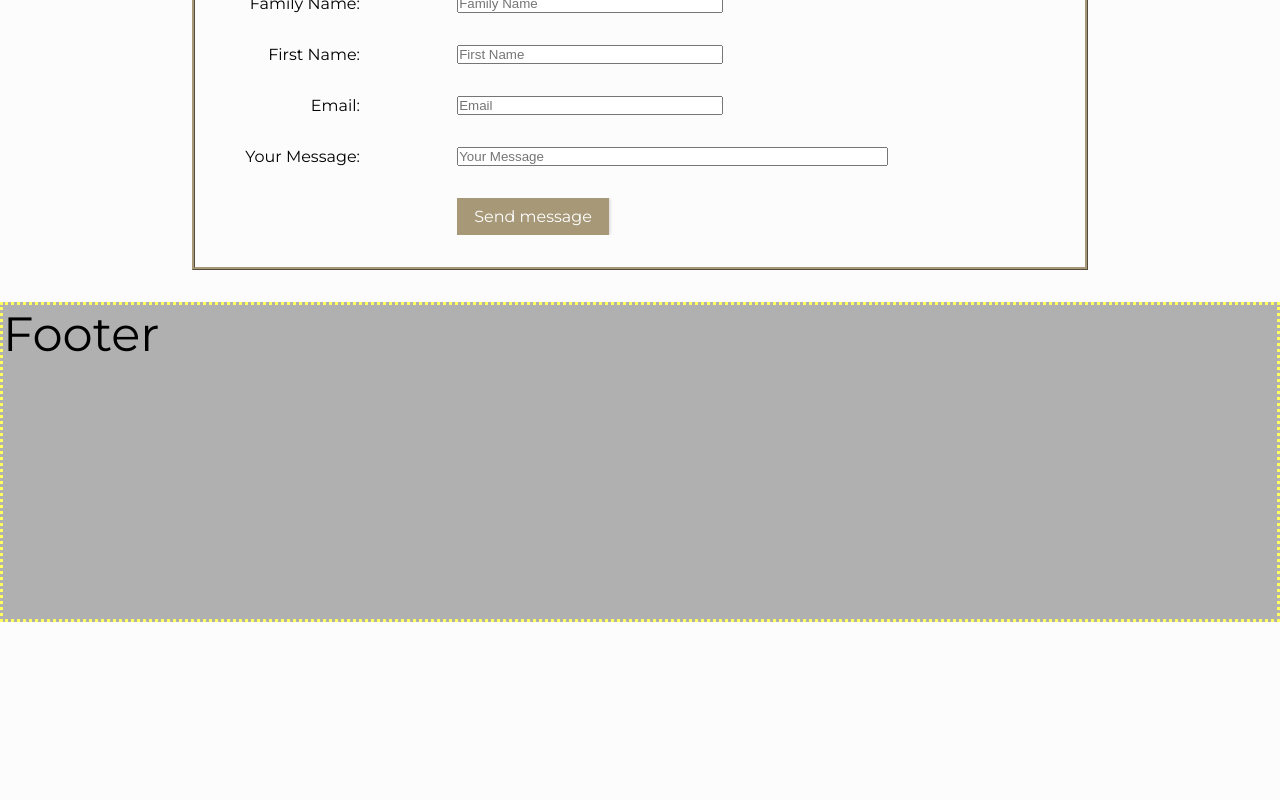
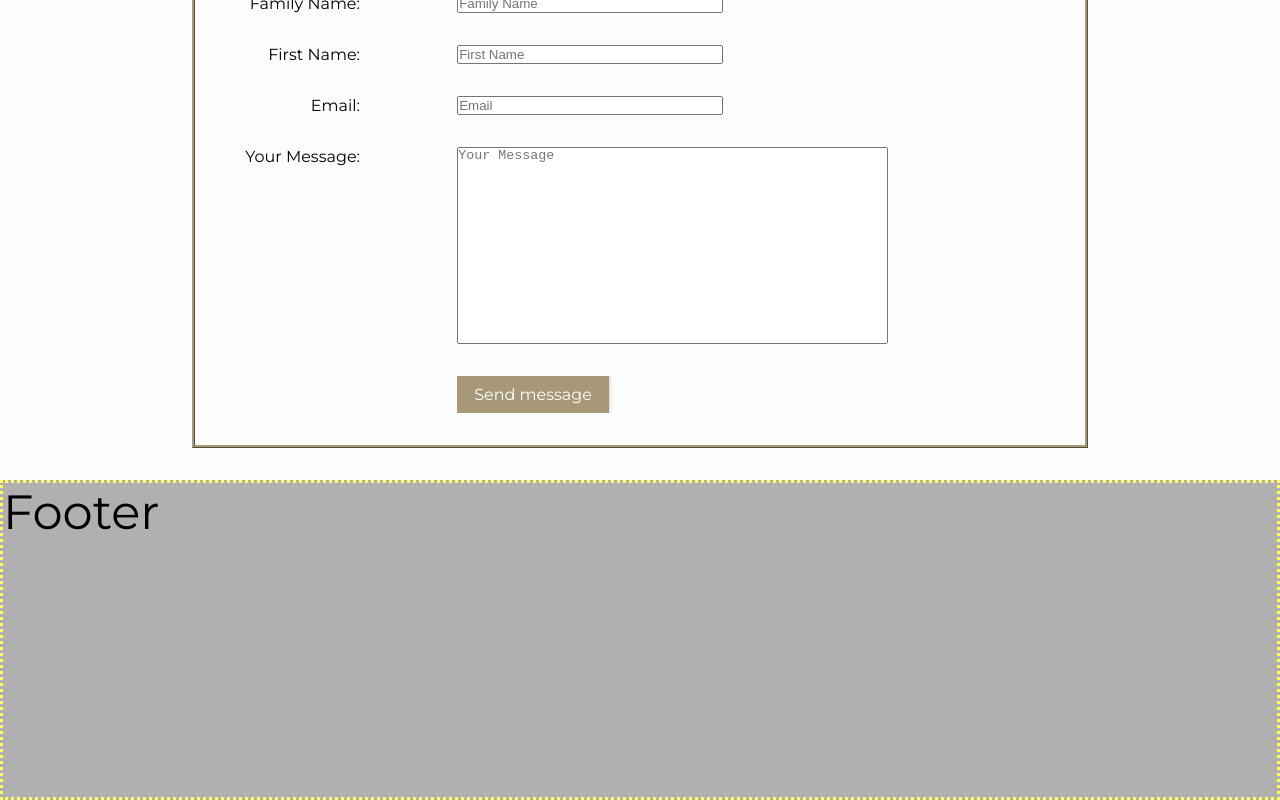
Before and after one commit to VictoriaStudios/gastronauti, a Next.js app: page / in a window 1280 px wide. Shown: the part 2356-3156 px from the top of the page. Before the commit the page ends 2978 px from the top, so only its background shows below. Built offline with nearby package versions, Linux system fonts and the light colour scheme; a web font is replaced by a local one.

Commit message:
Finished Contact Form component

```diff
--- a/components/ContactForm.js
+++ b/components/ContactForm.js
@@ -61,7 +61,7 @@ const ContactForm = (props) => {
         <p className={`${styles.formItem} ${styles.formCaption}`}>Email: </p>
         <input className={`${styles.formItem} ${styles.formFirstField}`} type='text' name='email' value={formContent.email} placeholder='Email' onChange={handleEmail} required />
         <p className={`${styles.formItem} ${styles.formCaption}`}>Your Message: </p>
-        <input className={`${styles.formItem} ${styles.formLargeField}`} type='text' name='message' value={formContent.message} placeholder='Your Message' onChange={handleMessage} required />
+        <textarea style={{resize:'none'}} className={`${styles.formItem} ${styles.formLargeField}`} name='message'rows='13' value={formContent.message} placeholder='Your Message' onChange={handleMessage} required />
         <div className={`${styles.formItem} ${styles.formFirstField}`}>
           <Button type='submit'>Send message</Button>
         </div>
```
